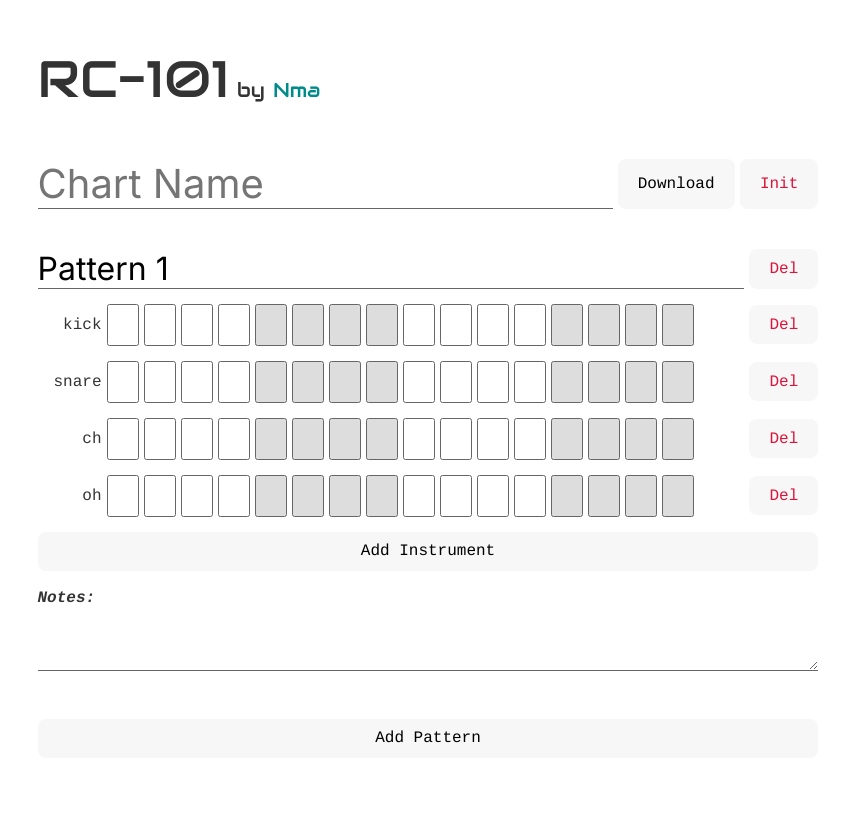
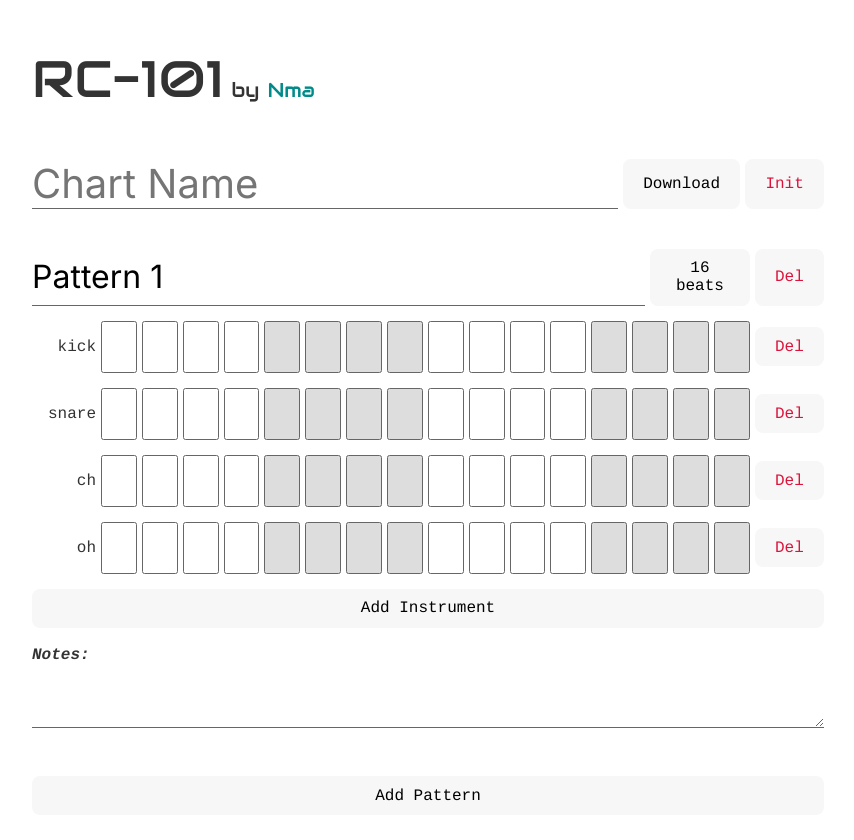
Before and after one commit to nma-m/rc101, a React (Vite) app: page / in a window 1280 px wide. Shown: the top 840 px of the page, without its empty margins (212-1066 px from the left). Built offline with nearby package versions, Linux system fonts and the light colour scheme.

Commit message:
Implement pattern lengths of 32

```diff
--- a/src/App.css
+++ b/src/App.css
@@ -7,6 +7,8 @@
   display: flex;
   flex-direction: column;
   gap: 3.2rem;
+  min-width: 792px; /* the width of an 8.5x11 sheet of paper */
+  max-width: 792px;
   margin: 3.2rem 0;
 }
 
@@ -31,6 +33,7 @@
   display: flex;
   flex-direction: column;
   gap: 40px;
+  width: 100%;
   margin: 0 auto;
 }
 
@@ -119,8 +122,8 @@
 }
 
 .beat {
-  width: 30px;
-  height: 40px;
+  width: 100%;
+  height: 50px;
   border: 1px solid var(--dark-gray);
   border-radius: 2.5px;
   cursor: pointer;
--- a/src/components/Chart.jsx
+++ b/src/components/Chart.jsx
@@ -7,11 +7,12 @@ const Chart = () => {
     {
       title: 'Pattern 1',
       notes: '',
+      patternLength: 16,
       instruments: [
-        { name: 'kick', beats: new Array(16).fill(false) },
-        { name: 'snare', beats: new Array(16).fill(false) },
-        { name: 'ch', beats: new Array(16).fill(false) },
-        { name: 'oh', beats: new Array(16).fill(false) },
+        { name: 'kick', beats: new Array(32).fill(false) },
+        { name: 'snare', beats: new Array(32).fill(false) },
+        { name: 'ch', beats: new Array(32).fill(false) },
+        { name: 'oh', beats: new Array(32).fill(false) },
       ],
     },
   ]);
@@ -21,9 +22,10 @@ const Chart = () => {
     const newPattern = {
       title: `Pattern ${patterns.length + 1}`,
       notes: '',
+      patternLength: 16,
       instruments: lastPattern.instruments.map((instrument) => ({
         ...instrument,
-        beats: new Array(16).fill(false),
+        beats: new Array(32).fill(false),
       })),
     };
     setPatterns([...patterns, newPattern]);
@@ -55,7 +57,7 @@ const Chart = () => {
     const newPatterns = [...patterns];
     newPatterns[patternIndex].instruments.push({
       name: '',
-      beats: new Array(16).fill(false),
+      beats: new Array(32).fill(false),
     });
     setPatterns(newPatterns);
   };
@@ -92,15 +94,22 @@ const Chart = () => {
         {
           title: 'Pattern 1',
           notes: '',
+          patternLength: 16,
           instruments: [
-            { name: 'kick', beats: new Array(16).fill(false) },
-            { name: 'snare', beats: new Array(16).fill(false) },
-            { name: 'ch', beats: new Array(16).fill(false) },
-            { name: 'oh', beats: new Array(16).fill(false) },
+            { name: 'kick', beats: new Array(32).fill(false) },
+            { name: 'snare', beats: new Array(32).fill(false) },
+            { name: 'ch', beats: new Array(32).fill(false) },
+            { name: 'oh', beats: new Array(32).fill(false) },
           ],
         },
       ]);
     }
+  };
+
+  const togglePatternLength = (index) => {
+    const newPatterns = [...patterns];
+    newPatterns[index].patternLength = newPatterns[index].patternLength === 16 ? 32 : 16;
+    setPatterns(newPatterns);
   };
 
   return (
@@ -119,9 +128,11 @@ const Chart = () => {
       </div>
       {patterns.map((pattern, index) => (
         <Pattern
+          key={index}
           title={pattern.title}
           notes={pattern.notes}
           instruments={pattern.instruments}
+          patternLength={pattern.patternLength}
           onRename={(newTitle) => renamePattern(index, newTitle)}
           onUpdateNotes={(newNotes) => updateNotes(index, newNotes)}
           onAddInstrument={() => addInstrument(index)}
@@ -129,6 +140,7 @@ const Chart = () => {
           onRenameInstrument={(instrumentIndex, newName) => renameInstrument(index, instrumentIndex, newName)}
           onToggleBeat={(instrumentIndex, beatIndex) => toggleBeat(index, instrumentIndex, beatIndex)}
           onDeletePattern={() => deletePattern(index)}
+          onTogglePatternLength={() => togglePatternLength(index)}
         />
       ))}
       <button onClick={addPattern} className='add-pattern no-print'>Add Pattern</button>
--- a/src/components/Pattern.jsx
+++ b/src/components/Pattern.jsx
@@ -1,7 +1,7 @@
 import React from 'react';
 import Instrument from './Instrument';
 
-const Pattern = ({ title, notes, instruments, onRename, onUpdateNotes, onAddInstrument, onDeleteInstrument, onRenameInstrument, onToggleBeat, onDeletePattern }) => {
+const Pattern = ({ title, notes, instruments, patternLength, onRename, onUpdateNotes, onAddInstrument, onDeleteInstrument, onRenameInstrument, onToggleBeat, onDeletePattern, onTogglePatternLength }) => {
   return (
     <div className='pattern'>
       <div className='pattern-header'>
@@ -14,6 +14,12 @@ const Pattern = ({ title, notes, instruments, onRename, onUpdateNotes, onAddInst
           className='pattern-name-input no-print'
         />
         <button
+          onClick={onTogglePatternLength}
+          className='toggle-length-button no-print'
+        >
+          {patternLength === 16 ? '16 beats' : '32 beats'}
+        </button>
+        <button
           onClick={onDeletePattern}
           className='delete-pattern-button no-print'
         >
@@ -24,7 +30,7 @@ const Pattern = ({ title, notes, instruments, onRename, onUpdateNotes, onAddInst
         <Instrument
           key={index}
           name={instrument.name}
-          beats={instrument.beats}
+          beats={instrument.beats.slice(0, patternLength)}
           onToggle={(beatIndex) => onToggleBeat(index, beatIndex)}
           onRename={(newName) => onRenameInstrument(index, newName)}
           onDelete={() => onDeleteInstrument(index)}
```
